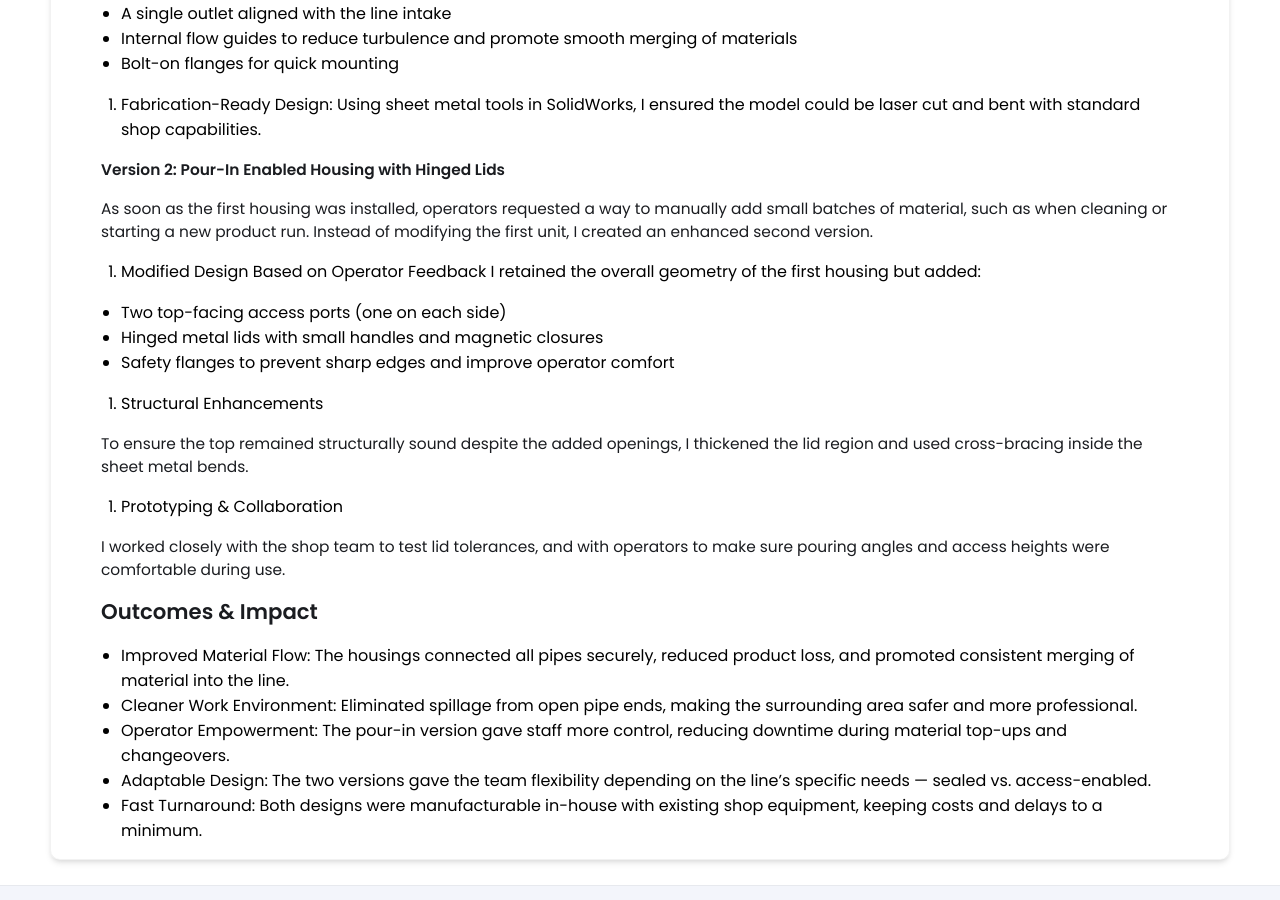
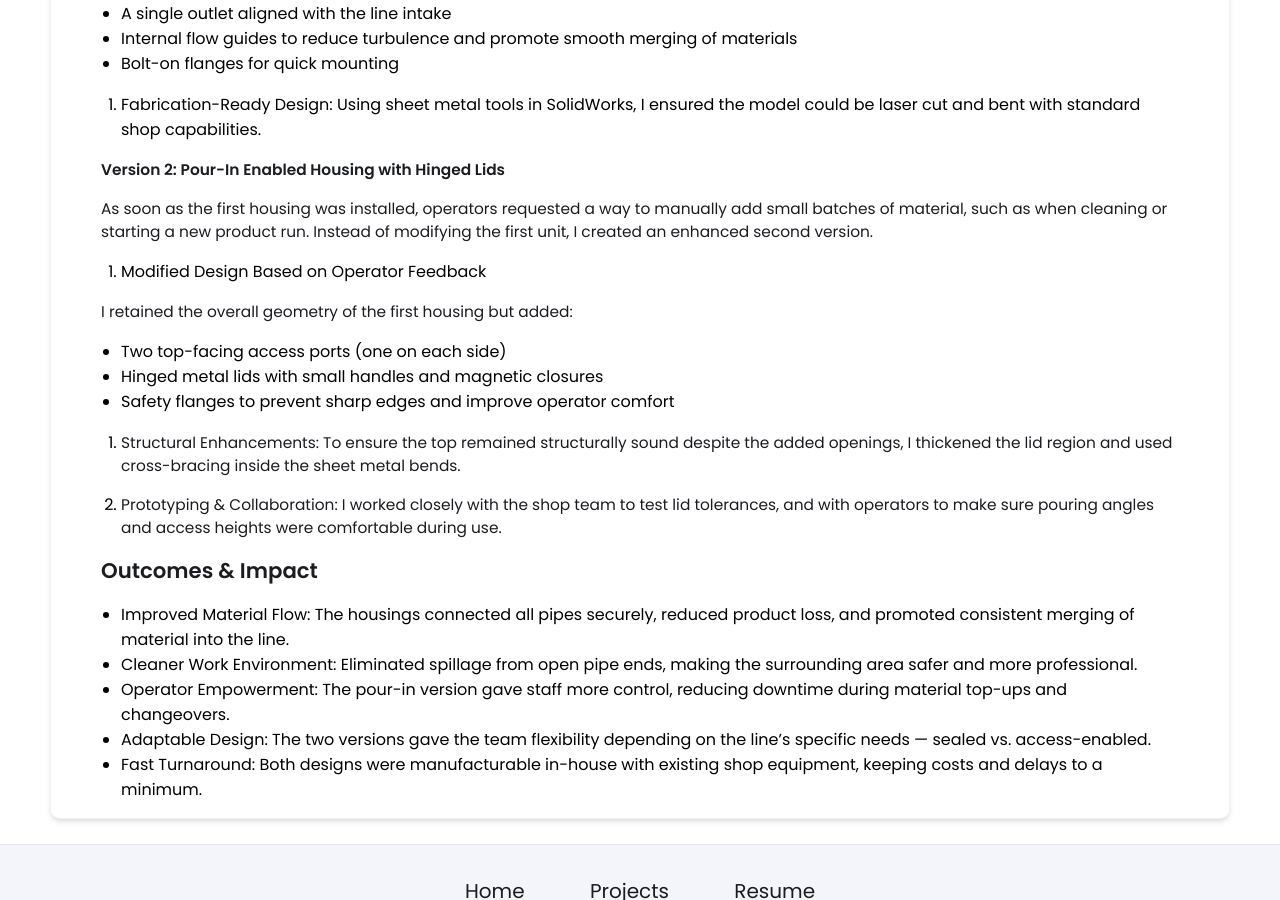
Before and after one commit to Rob-V-Eng/rob-v-eng.github.io, a Jekyll site: the page built from _projects/Line-Improvement-Project/index.md, in a window 1280 px wide and 900 px high, scrolled down 3340 px. Built offline with Jekyll 4.4.1, drawn with Linux system fonts in a browser that asks for light colours.

Commit message:
Update index.md

```diff
--- a/_projects/Line-Improvement-Project/index.md
+++ b/_projects/Line-Improvement-Project/index.md
@@ -124,19 +123,15 @@ I created a tri-ported housing with:
 As soon as the first housing was installed, operators requested a way to manually add small batches of material, such as when cleaning or starting a new product run. Instead of modifying the first unit, I created an enhanced second version.
 
 1. Modified Design Based on Operator Feedback
-I retained the overall geometry of the first housing but added:
 
+  I retained the overall geometry of the first housing but added:
 - Two top-facing access ports (one on each side)
 - Hinged metal lids with small handles and magnetic closures
 - Safety flanges to prevent sharp edges and improve operator comfort
 
-2. Structural Enhancements
+2. Structural Enhancements: To ensure the top remained structurally sound despite the added openings, I thickened the lid region and used cross-bracing inside the sheet metal bends.
 
-To ensure the top remained structurally sound despite the added openings, I thickened the lid region and used cross-bracing inside the sheet metal bends.
-
-3. Prototyping & Collaboration
-
-I worked closely with the shop team to test lid tolerances, and with operators to make sure pouring angles and access heights were comfortable during use.
+3. Prototyping & Collaboration: I worked closely with the shop team to test lid tolerances, and with operators to make sure pouring angles and access heights were comfortable during use.
 
 ## Outcomes & Impact
 - Improved Material Flow: The housings connected all pipes securely, reduced product loss, and promoted consistent merging of material into the line.
```
Also changed, not shown: other parts of _projects/Line-Improvement-Project/index.md (+2 -3 lines).
